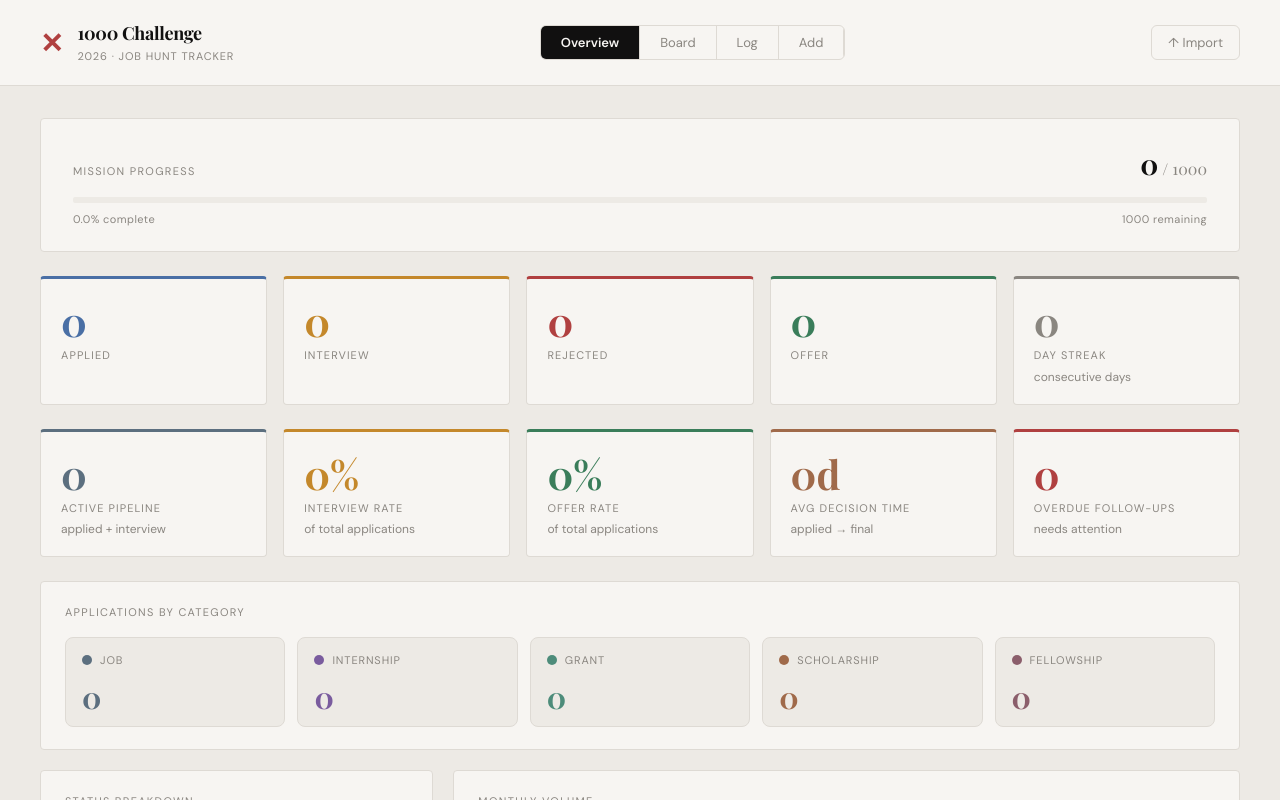
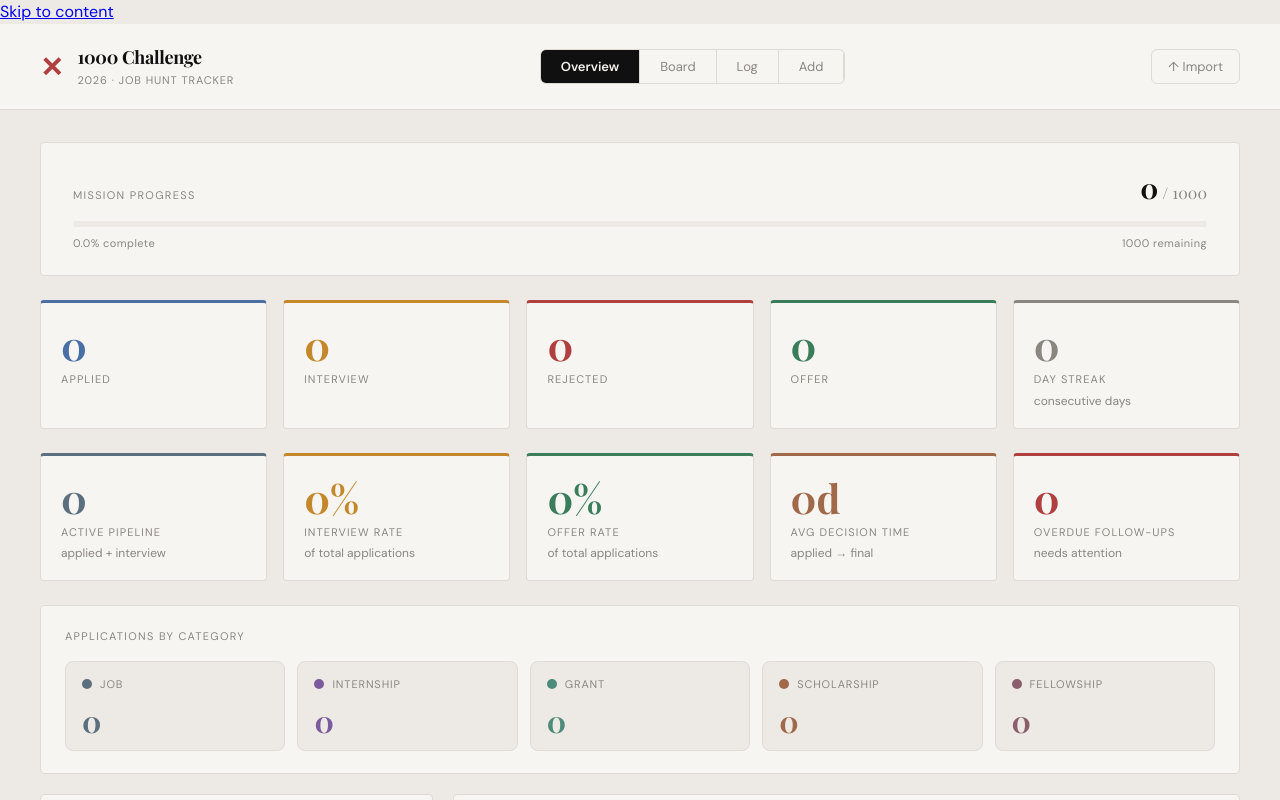
Before and after one commit to MeFerdi/rejection-tracker, a React (Vite) app: page / in a window 1280 px wide. Shown: the top 800 px of the page. Built offline with nearby package versions, Linux system fonts and the light colour scheme.

Commit message:
feat: enhance accessibility with skip link and improve semantic structure in App component

```diff
--- a/src/App.jsx
+++ b/src/App.jsx
@@ -67,7 +67,8 @@ export default function App() {
   }
 
   return (
-    <div style={styles.shell}>
+    <div className="app-shell" style={styles.shell}>
+      <a className="skip-link" href="#main-content">Skip to content</a>
       {!isOnline       && <OfflineBar />}
       {updateAvailable && <UpdateBar onUpdate={applyUpdate} />}
       {canInstall && showInstall && (
@@ -84,7 +85,7 @@ export default function App() {
         onImport={() => setShowImport(true)}
       />
 
-      <main style={styles.main}>
+      <main id="main-content" className="app-main" style={styles.main}>
         {view === "dashboard" && <Dashboard apps={apps} stats={stats} />}
         {view === "board"     && <Board apps={apps} onEdit={handleEdit} onDelete={remove} />}
         {view === "log"       && <Log apps={apps} onEdit={handleEdit} onDelete={remove} />}
```
